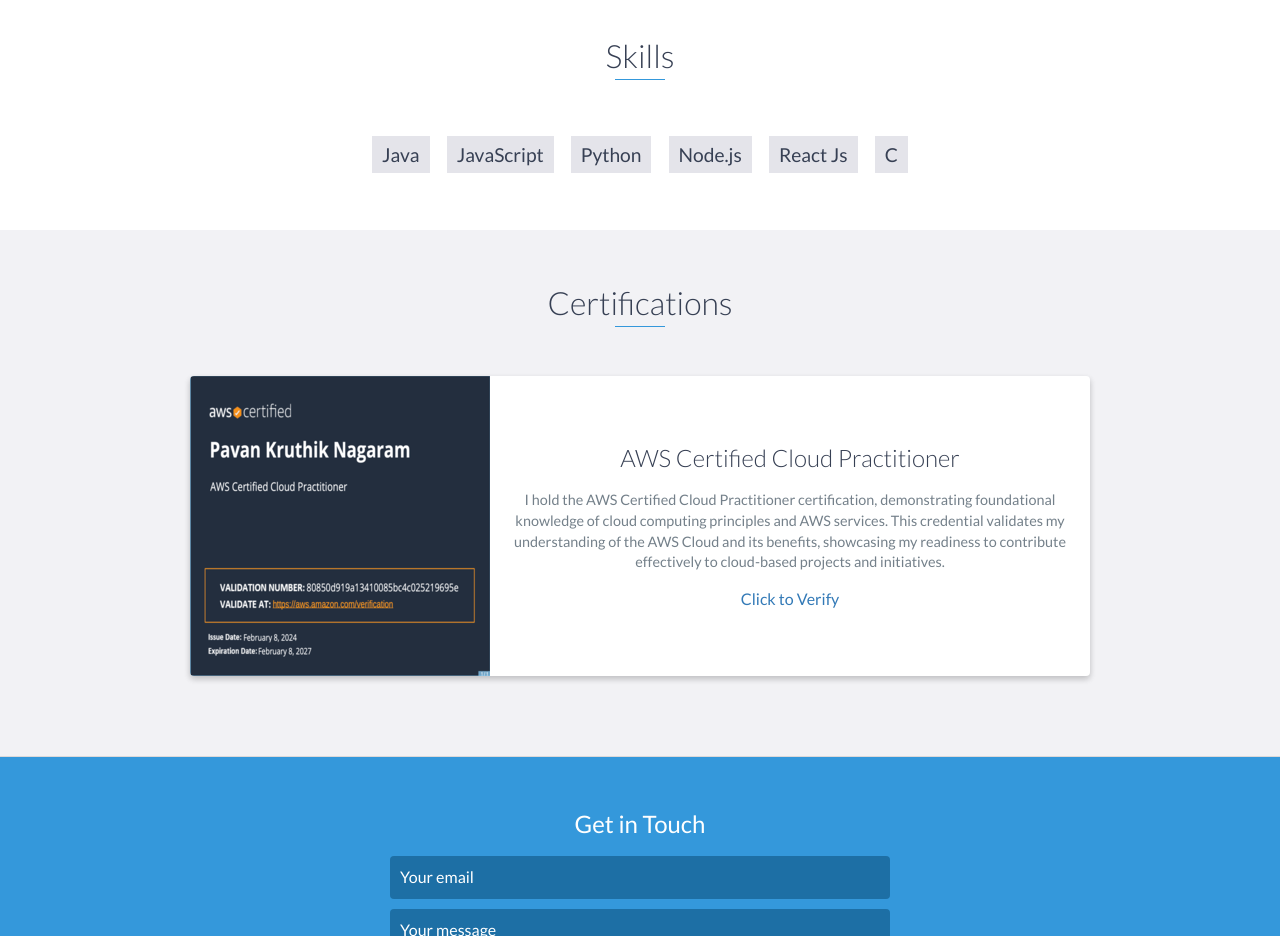
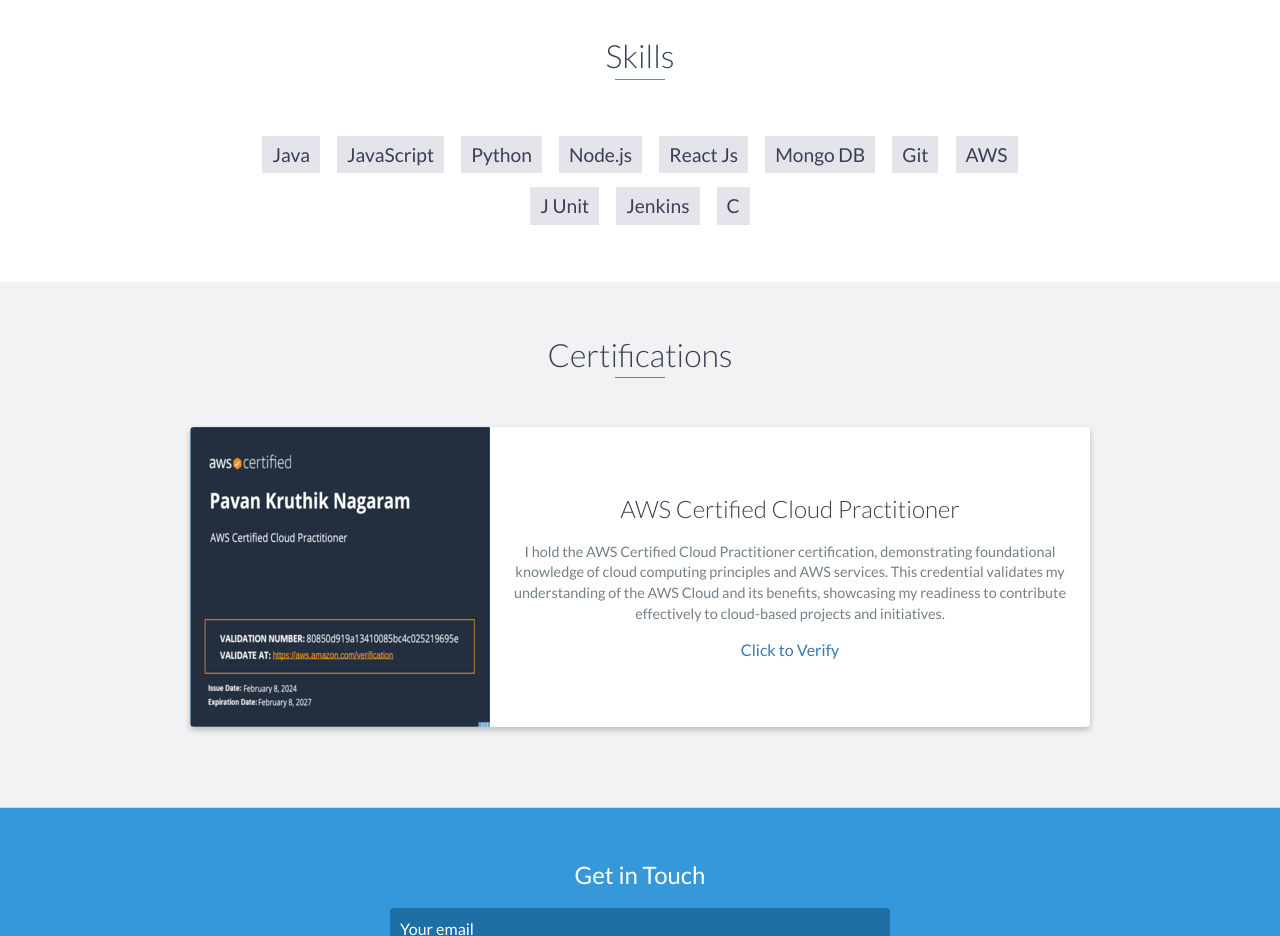
Before and after one commit to kruthikpavan/kruthikpavan.github.io, a website: page index.html in a window 1280 px wide. Shown: the part 3040-3976 px from the top of the page. Drawn offline with nearby package versions, Linux system fonts and the light colour scheme.

Commit message:
Update index.html

```diff
--- a/index.html
+++ b/index.html
@@ -230,6 +230,11 @@
             <li>Python</li>
             <li>Node.js</li>
             <li>React Js</li>
+            <li>Mongo DB</li>
+            <li>Git</li>
+            <li>AWS</li>
+            <li>J Unit</li>
+            <li>Jenkins</li>
             <li>C</li>
          </ul>
       </div>
```
